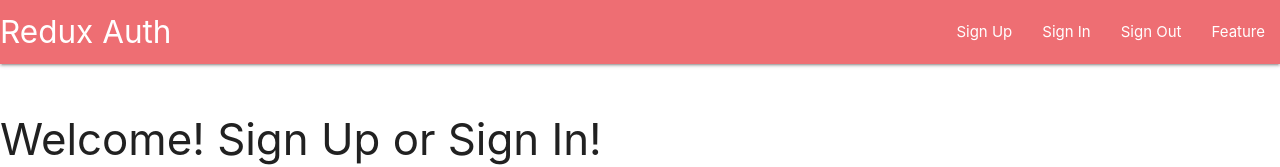
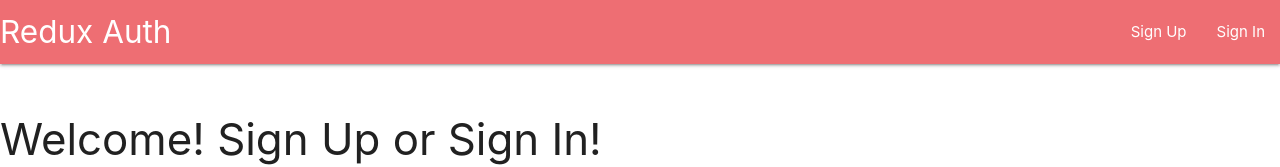
Before and after one commit to nnamdi16/client-form-redux, a React (Create React App) app: page / in a window 1280 px wide. Shown: the top 167 px of the page. Built offline with nearby package versions, Linux system fonts and the light colour scheme.

Commit message:
Create a conditinal rendering for the header links and used mapStateToProps to access whether the user as authenticated for the conditional rendering

```diff
--- a/src/components/Header.js
+++ b/src/components/Header.js
@@ -1,7 +1,37 @@
 import React, { Component } from 'react';
 import { Link } from 'react-router-dom';
+import { connect } from 'react-redux';
 
 class Header extends Component {
+	renderLinks() {
+		if (this.props.authenticated) {
+			return (
+				<div>
+					<ul id="nav-mobile" className="right hide-on-med-and-down">
+						<li>
+							<Link to="/signout">Sign Out</Link>
+						</li>
+						<li>
+							<Link to="/feature">Feature</Link>
+						</li>
+					</ul>
+				</div>
+			);
+		} else {
+			return (
+				<div>
+					<ul id="nav-mobile" className="right hide-on-med-and-down">
+						<li>
+							<Link to="/signup">Sign Up</Link>
+						</li>
+						<li>
+							<Link to="/signin">Sign In</Link>
+						</li>
+					</ul>
+				</div>
+			);
+		}
+	}
 	render() {
 		return (
 			<div>
@@ -10,24 +40,17 @@ class Header extends Component {
 						<Link to="/" className="brand-logo">
 							Redux Auth
 						</Link>
-						<ul id="nav-mobile" className="right hide-on-med-and-down">
-							<li>
-								<Link to="/signup">Sign Up</Link>
-							</li>
-							<li>
-								<Link to="/signin">Sign In</Link>
-							</li>
-							<li>
-								<Link to="/signout">Sign Out</Link>
-							</li>
-							<li>
-								<Link to="/feature">Feature</Link>
-							</li>
-						</ul>
+						{this.renderLinks()}
 					</div>
 				</nav>
 			</div>
 		);
 	}
 }
-export default Header;
+
+const mapStateToProps = state => {
+	return {
+		authenticated: state.auth.authenticated
+	};
+};
+export default connect(mapStateToProps)(Header);
```
